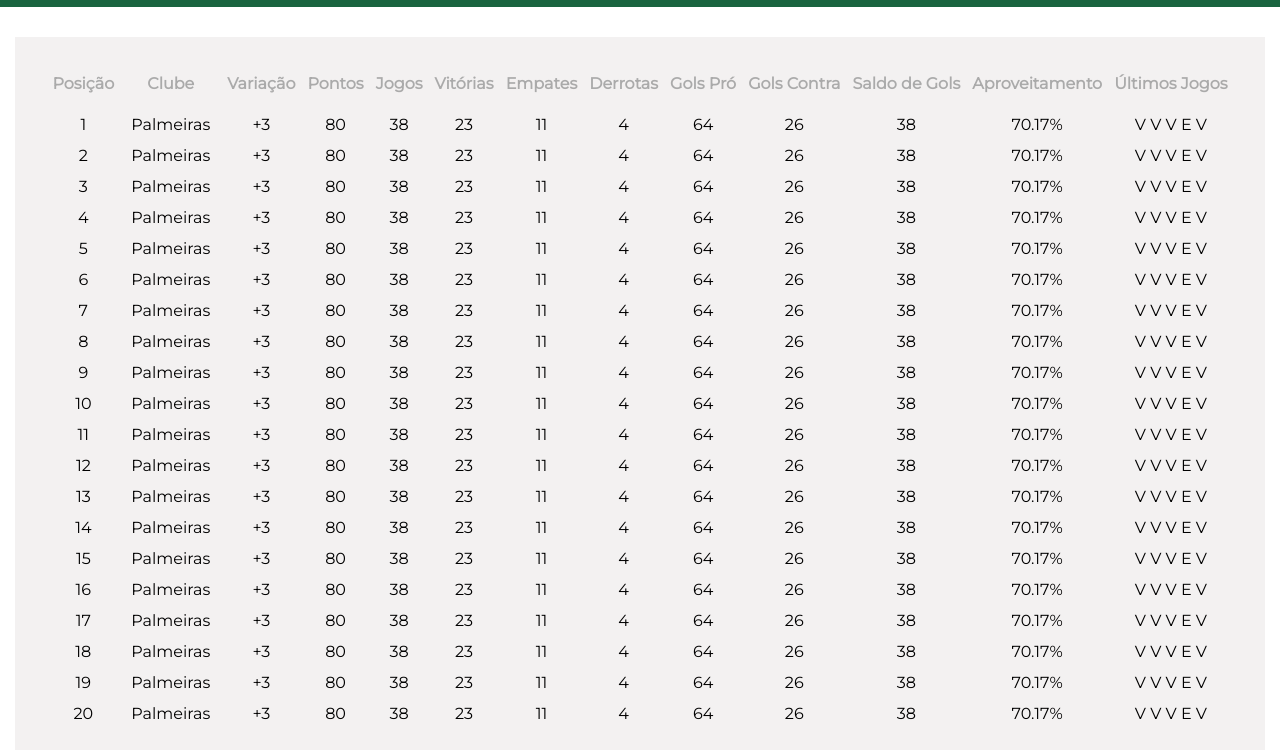
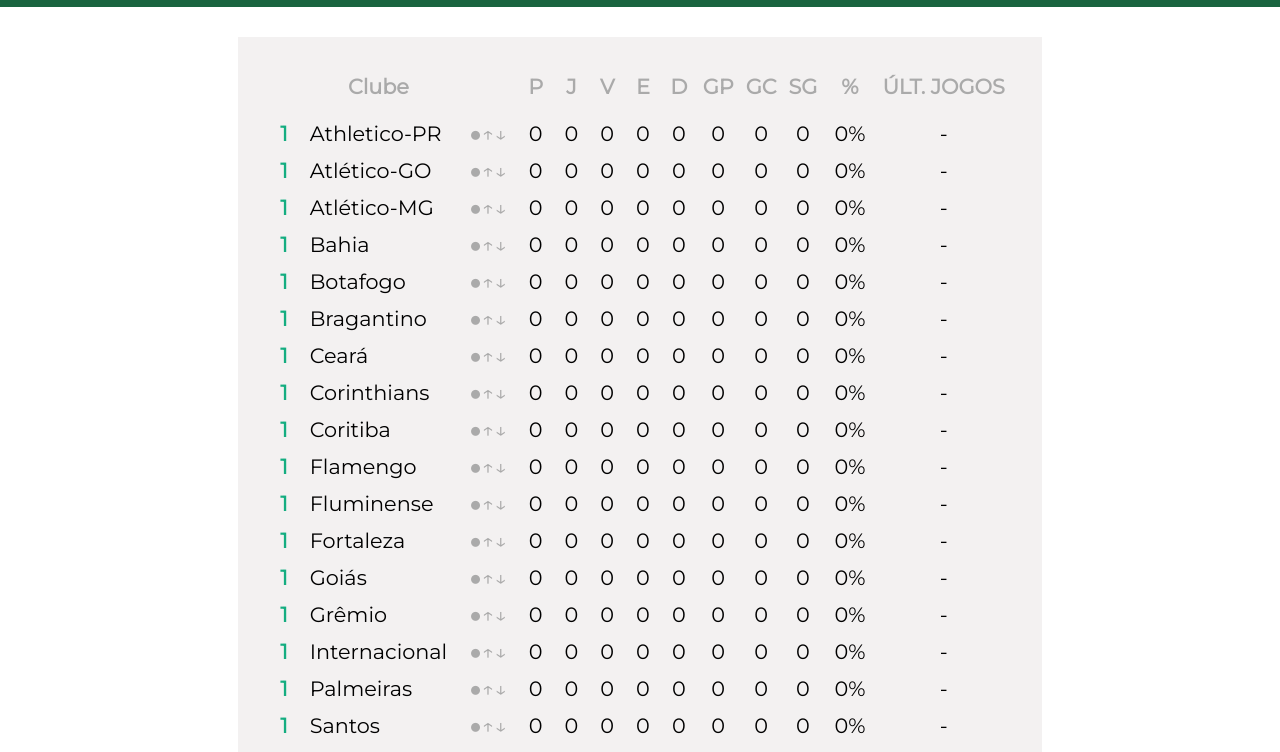
Before and after one commit to gspetillo/estatisticas-campeonatos, a plain HTML site: page index.html in a window 1280 px wide. Shown: the part 88-840 px from the top of the page. Drawn offline with Linux system fonts and the light colour scheme.

Commit message:
Formatação da tabela e definição das propriedadades visuais

```diff
--- a/css/index.css
+++ b/css/index.css
@@ -1,13 +1,14 @@
     * {
     margin: 0;
-    padding: 0;
+    padding: 0%;
 }
 
     :root {
     --main-color: #1a643f;
     --table-background-color: #f3f1f1;
     --main-text-color: #ffffff;
-    --secondary-text-color: #aaa;
+    --second-text-color: #aaa;
+    --third-text-color: #14ad80;
     --main-font: 'Montserrat'
 }
 
@@ -42,13 +43,27 @@
     font-family: var(--main-font);
     margin: 30px auto;
     padding: 20px 30px;
+    font-size: 1.3em;
     text-align: center;
     background-color: var(--table-background-color)
 }
 
-#legendas th {
-    color:var(--secondary-text-color);
+#legendas th:nth-child(n) {
+    color:var(--second-text-color);
     padding: 15px 5px;
+}
+
+tr:nth-child(n+2) td:nth-child(1){
+    color: var(--third-text-color);
+    font-weight: 700;
+}
+
+tr:nth-child(n+2) td:nth-child(2){
+    text-align: left;
+}
+
+tr:nth-child(n+2) td:nth-child(3){
+    color: var(--second-text-color)
 }
 
 tr:nth-child(n+1) td {
@@ -62,7 +77,6 @@
 
 a {
     text-decoration: none;
-    color: var(--main-text-color)
 }
 
 p {
@@ -71,3 +85,11 @@
     text-align: center;
     margin: 20px 0;
 }
+
+#linkedin{
+    color: var(--third-text-color);
+}
+
+#linkedin:hover{
+    color: var(--main-text-color)
+}
--- a/index.html
+++ b/index.html
@@ -34,326 +34,327 @@
         <img src="img/favicon/ball-stats-icon-01.png" width="75" height="75" alt="">
         <h1>Estatísticas Campeonato</h1>
     </header>
-    <table>
+    <table id="classificacao">
         <tr id="legendas">
-            <th id="posicao">#</th>
-            <th id="clube">Clube</th>
-            <th id="variacao">.</th>
-            <th id="pontos">P</th>
-            <th id="jogos">J</th>
-            <th id="vitorias">V</th>
-            <th id="empates">E</th>
-            <th id="derrotas">D</th>
-            <th id="gols-pro">GP</th>
-            <th id="gols-contra">GC</th>
-            <th id="saldo-gols">SG</th>
-            <th id="aproveitamento">%</th>
-            <th id="ult-jogos">ÚLT. JOGOS</th>
+            <th>#</th>
+            <th>Clube</th>
+            <th>~</th>
+            <th>P</th>
+            <th>J</th>
+            <th>V</th>
+            <th>E</th>
+            <th>D</th>
+            <th>GP</th>
+            <th>GC</th>
+            <th>SG</th>
+            <th>%</th>
+            <th>ÚLT. JOGOS</th>
         </tr>
         <tr>
-            <td>1</td>
-            <td>Palmeiras</td>
-            <td>+3</td>
-            <td>80</td>
-            <td>38</td>
-            <td>23</td>
-            <td>11</td>
-            <td>4</td>
-            <td>64</td>
-            <td>26</td>
-            <td>38</td>
-            <td>70.17%</td>
-            <td>V V V E V</td>
+            <td></td>
+            <td></td>
+            <td></td>
+            <td></td>
+            <td></td>
+            <td></td>
+            <td></td>
+            <td></td>
+            <td></td>
+            <td></td>
+            <td></td>
+            <td></td>
+            <td></td>
         </tr>
         <tr>
-            <td>2</td>
-            <td>Palmeiras</td>
-            <td>+3</td>
-            <td>80</td>
-            <td>38</td>
-            <td>23</td>
-            <td>11</td>
-            <td>4</td>
-            <td>64</td>
-            <td>26</td>
-            <td>38</td>
-            <td>70.17%</td>
-            <td>V V V E V</td>
+            <td></td>
+            <td></td>
+            <td></td>
+            <td></td>
+            <td></td>
+            <td></td>
+            <td></td>
+            <td></td>
+            <td></td>
+            <td></td>
+            <td></td>
+            <td></td>
+            <td></td>
         </tr>
         <tr>
-            <td>3</td>
-            <td>Palmeiras</td>
-            <td>+3</td>
-            <td>80</td>
-            <td>38</td>
-            <td>23</td>
-            <td>11</td>
-            <td>4</td>
-            <td>64</td>
-            <td>26</td>
-            <td>38</td>
-            <td>70.17%</td>
-            <td>V V V E V</td>
+            <td></td>
+            <td></td>
+            <td></td>
+            <td></td>
+            <td></td>
+            <td></td>
+            <td></td>
+            <td></td>
+            <td></td>
+            <td></td>
+            <td></td>
+            <td></td>
+            <td></td>
         </tr>
         <tr>
-            <td>4</td>
-            <td>Palmeiras</td>
-            <td>+3</td>
-            <td>80</td>
-            <td>38</td>
-            <td>23</td>
-            <td>11</td>
-            <td>4</td>
-            <td>64</td>
-            <td>26</td>
-            <td>38</td>
-            <td>70.17%</td>
-            <td>V V V E V</td>
+            <td></td>
+            <td></td>
+            <td></td>
+            <td></td>
+            <td></td>
+            <td></td>
+            <td></td>
+            <td></td>
+            <td></td>
+            <td></td>
+            <td></td>
+            <td></td>
+            <td></td>
         </tr>
         <tr>
-            <td>5</td>
-            <td>Palmeiras</td>
-            <td>+3</td>
-            <td>80</td>
-            <td>38</td>
-            <td>23</td>
-            <td>11</td>
-            <td>4</td>
-            <td>64</td>
-            <td>26</td>
-            <td>38</td>
-            <td>70.17%</td>
-            <td>V V V E V</td>
+            <td></td>
+            <td></td>
+            <td></td>
+            <td></td>
+            <td></td>
+            <td></td>
+            <td></td>
+            <td></td>
+            <td></td>
+            <td></td>
+            <td></td>
+            <td></td>
+            <td></td>
         </tr>
         <tr>
-            <td>6</td>
-            <td>Palmeiras</td>
-            <td>+3</td>
-            <td>80</td>
-            <td>38</td>
-            <td>23</td>
-            <td>11</td>
-            <td>4</td>
-            <td>64</td>
-            <td>26</td>
-            <td>38</td>
-            <td>70.17%</td>
-            <td>V V V E V</td>
+            <td></td>
+            <td></td>
+            <td></td>
+            <td></td>
+            <td></td>
+            <td></td>
+            <td></td>
+            <td></td>
+            <td></td>
+            <td></td>
+            <td></td>
+            <td></td>
+            <td></td>
         </tr>
         <tr>
-            <td>7</td>
-            <td>Palmeiras</td>
-            <td>+3</td>
-            <td>80</td>
-            <td>38</td>
-            <td>23</td>
-            <td>11</td>
-            <td>4</td>
-            <td>64</td>
-            <td>26</td>
-            <td>38</td>
-            <td>70.17%</td>
-            <td>V V V E V</td>
+            <td></td>
+            <td></td>
+            <td></td>
+            <td></td>
+            <td></td>
+            <td></td>
+            <td></td>
+            <td></td>
+            <td></td>
+            <td></td>
+            <td></td>
+            <td></td>
+            <td></td>
         </tr>
         <tr>
-            <td>8</td>
-            <td>Palmeiras</td>
-            <td>+3</td>
-            <td>80</td>
-            <td>38</td>
-            <td>23</td>
-            <td>11</td>
-            <td>4</td>
-            <td>64</td>
-            <td>26</td>
-            <td>38</td>
-            <td>70.17%</td>
-            <td>V V V E V</td>
+            <td></td>
+            <td></td>
+            <td></td>
+            <td></td>
+            <td></td>
+            <td></td>
+            <td></td>
+            <td></td>
+            <td></td>
+            <td></td>
+            <td></td>
+            <td></td>
+            <td></td>
         </tr>
         <tr>
-            <td>9</td>
-            <td>Palmeiras</td>
-            <td>+3</td>
-            <td>80</td>
-            <td>38</td>
-            <td>23</td>
-            <td>11</td>
-            <td>4</td>
-            <td>64</td>
-            <td>26</td>
-            <td>38</td>
-            <td>70.17%</td>
-            <td>V V V E V</td>
+            <td></td>
+            <td></td>
+            <td></td>
+            <td></td>
+            <td></td>
+            <td></td>
+            <td></td>
+            <td></td>
+            <td></td>
+            <td></td>
+            <td></td>
+            <td></td>
+            <td></td>
         </tr>
         <tr>
-            <td>10</td>
-            <td>Palmeiras</td>
-            <td>+3</td>
-            <td>80</td>
-            <td>38</td>
-            <td>23</td>
-            <td>11</td>
-            <td>4</td>
-            <td>64</td>
-            <td>26</td>
-            <td>38</td>
-            <td>70.17%</td>
-            <td>V V V E V</td>
+            <td></td>
+            <td></td>
+            <td></td>
+            <td></td>
+            <td></td>
+            <td></td>
+            <td></td>
+            <td></td>
+            <td></td>
+            <td></td>
+            <td></td>
+            <td></td>
+            <td></td>
         </tr>
         <tr>
-            <td>11</td>
-            <td>Palmeiras</td>
-            <td>+3</td>
-            <td>80</td>
-            <td>38</td>
-            <td>23</td>
-            <td>11</td>
-            <td>4</td>
-            <td>64</td>
-            <td>26</td>
-            <td>38</td>
-            <td>70.17%</td>
-            <td>V V V E V</td>
+            <td></td>
+            <td></td>
+            <td></td>
+            <td></td>
+            <td></td>
+            <td></td>
+            <td></td>
+            <td></td>
+            <td></td>
+            <td></td>
+            <td></td>
+            <td></td>
+            <td></td>
         </tr>
         <tr>
-            <td>12</td>
-            <td>Palmeiras</td>
-            <td>+3</td>
-            <td>80</td>
-            <td>38</td>
-            <td>23</td>
-            <td>11</td>
-            <td>4</td>
-            <td>64</td>
-            <td>26</td>
-            <td>38</td>
-            <td>70.17%</td>
-            <td>V V V E V</td>
+            <td></td>
+            <td></td>
+            <td></td>
+            <td></td>
+            <td></td>
+            <td></td>
+            <td></td>
+            <td></td>
+            <td></td>
+            <td></td>
+            <td></td>
+            <td></td>
+            <td></td>
         </tr>
         <tr>
-            <td>13</td>
-            <td>Palmeiras</td>
-            <td>+3</td>
-            <td>80</td>
-            <td>38</td>
-            <td>23</td>
-            <td>11</td>
-            <td>4</td>
-            <td>64</td>
-            <td>26</td>
-            <td>38</td>
-            <td>70.17%</td>
-            <td>V V V E V</td>
+            <td></td>
+            <td></td>
+            <td></td>
+            <td></td>
+            <td></td>
+            <td></td>
+            <td></td>
+            <td></td>
+            <td></td>
+            <td></td>
+            <td></td>
+            <td></td>
+            <td></td>
         </tr>
         <tr>
-            <td>14</td>
-            <td>Palmeiras</td>
-            <td>+3</td>
-            <td>80</td>
-            <td>38</td>
-            <td>23</td>
-            <td>11</td>
-            <td>4</td>
-            <td>64</td>
-            <td>26</td>
-            <td>38</td>
-            <td>70.17%</td>
-            <td>V V V E V</td>
+            <td></td>
+            <td></td>
+            <td></td>
+            <td></td>
+            <td></td>
+            <td></td>
+            <td></td>
+            <td></td>
+            <td></td>
+            <td></td>
+            <td></td>
+            <td></td>
+            <td></td>
         </tr>
         <tr>
-            <td>15</td>
-            <td>Palmeiras</td>
-            <td>+3</td>
-            <td>80</td>
-            <td>38</td>
-            <td>23</td>
-            <td>11</td>
-            <td>4</td>
-            <td>64</td>
-            <td>26</td>
-            <td>38</td>
-            <td>70.17%</td>
-            <td>V V V E V</td>
+            <td></td>
+            <td></td>
+            <td></td>
+            <td></td>
+            <td></td>
+            <td></td>
+            <td></td>
+            <td></td>
+            <td></td>
+            <td></td>
+            <td></td>
+            <td></td>
+            <td></td>
         </tr>
         <tr>
-            <td>16</td>
-            <td>Palmeiras</td>
-            <td>+3</td>
-            <td>80</td>
-            <td>38</td>
-            <td>23</td>
-            <td>11</td>
-            <td>4</td>
-            <td>64</td>
-            <td>26</td>
-            <td>38</td>
-            <td>70.17%</td>
-            <td>V V V E V</td>
+            <td></td>
+            <td></td>
+            <td></td>
+            <td></td>
+            <td></td>
+            <td></td>
+            <td></td>
+            <td></td>
+            <td></td>
+            <td></td>
+            <td></td>
+            <td></td>
+            <td></td>
         </tr>
         <tr>
-            <td>17</td>
-            <td>Palmeiras</td>
-            <td>+3</td>
-            <td>80</td>
-            <td>38</td>
-            <td>23</td>
-            <td>11</td>
-            <td>4</td>
-            <td>64</td>
-            <td>26</td>
-            <td>38</td>
-            <td>70.17%</td>
-            <td>V V V E V</td>
+            <td></td>
+            <td></td>
+            <td></td>
+            <td></td>
+            <td></td>
+            <td></td>
+            <td></td>
+            <td></td>
+            <td></td>
+            <td></td>
+            <td></td>
+            <td></td>
+            <td></td>
         </tr>
         <tr>
-            <td>18</td>
-            <td>Palmeiras</td>
-            <td>+3</td>
-            <td>80</td>
-            <td>38</td>
-            <td>23</td>
-            <td>11</td>
-            <td>4</td>
-            <td>64</td>
-            <td>26</td>
-            <td>38</td>
-            <td>70.17%</td>
-            <td>V V V E V</td>
+            <td></td>
+            <td></td>
+            <td></td>
+            <td></td>
+            <td></td>
+            <td></td>
+            <td></td>
+            <td></td>
+            <td></td>
+            <td></td>
+            <td></td>
+            <td></td>
+            <td></td>
         </tr>
         <tr>
-            <td>19</td>
-            <td>Palmeiras</td>
-            <td>+3</td>
-            <td>80</td>
-            <td>38</td>
-            <td>23</td>
-            <td>11</td>
-            <td>4</td>
-            <td>64</td>
-            <td>26</td>
-            <td>38</td>
-            <td>70.17%</td>
-            <td>V V V E V</td>
+            <td></td>
+            <td></td>
+            <td></td>
+            <td></td>
+            <td></td>
+            <td></td>
+            <td></td>
+            <td></td>
+            <td></td>
+            <td></td>
+            <td></td>
+            <td></td>
+            <td></td>
         </tr>
         <tr>
-            <td>20</td>
-            <td>Palmeiras</td>
-            <td>+3</td>
-            <td>80</td>
-            <td>38</td>
-            <td>23</td>
-            <td>11</td>
-            <td>4</td>
-            <td>64</td>
-            <td>26</td>
-            <td>38</td>
-            <td>70.17%</td>
-            <td>V V V E V</td>
+            <td></td>
+            <td></td>
+            <td></td>
+            <td></td>
+            <td></td>
+            <td></td>
+            <td></td>
+            <td></td>
+            <td></td>
+            <td></td>
+            <td></td>
+            <td></td>
+            <td></td>
         </tr>
+
     </table>
     <footer>
         <a href="https://www.linkedin.com/in/gabrielpetillo/" target="_blank">
-            <p>Made by: Gabriel Petillo</p>
+            <p id="linkedin">Made by: Gabriel Petillo</p>
         </a>
     </footer>
 
--- a/js/index.js
+++ b/js/index.js
@@ -1,23 +1,118 @@
+
+
+
+//variáveis
 var legendas = [
-    {codigo:"#", nome:"Posição"},
-    {codigo:"Clube", nome:"Clube"},
-    {codigo:".", nome:"Variação"},
-    {codigo:"P", nome:"Pontos"},
-    {codigo:"J", nome:"Jogos"},
-    {codigo:"V", nome:"Vitórias"},
-    {codigo:"E", nome:"Empates"},
-    {codigo:"D", nome:"Derrotas"},
-    {codigo:"GP", nome:"Gols Pró"},
-    {codigo:"GC", nome:"Gols Contra"},
-    {codigo:"SG", nome:"Saldo de Gols"},
-    {codigo:"%", nome:"Aproveitamento"},
-    {codigo:"ÚLT. JOGOS", nome:"Últimos Jogos"}
+    { codigo: "", nome: "Posição" },
+    { codigo: "Clube", nome: "Clube" },
+    { codigo: "", nome: "Variação" },
+    { codigo: "P", nome: "Pontos" },
+    { codigo: "J", nome: "Jogos" },
+    { codigo: "V", nome: "Vitórias" },
+    { codigo: "E", nome: "Empates" },
+    { codigo: "D", nome: "Derrotas" },
+    { codigo: "GP", nome: "Gols Pró" },
+    { codigo: "GC", nome: "Gols Contra" },
+    { codigo: "SG", nome: "Saldo de Gols" },
+    { codigo: "%", nome: "Aproveitamento" },
+    { codigo: "ÚLT. JOGOS", nome: "Últimos Jogos" }
 ]
 
-for(i=1;i<=legendas.length;i++){
-    var aux = document.querySelector("#legendas th:nth-child("+i+")");
-    aux.textContent = legendas[i-1].nome;
+//funções
+function setLegendas(tipo) {
+    for (i = 1; i <= legendas.length; i++) {
+        var aux = document.querySelector("#legendas th:nth-child(" + i + ")");
+        switch (tipo) {
+            case "codigo":
+                aux.textContent = legendas[i - 1].codigo;
+                break;
+            case "nome":
+                aux.textContent = legendas[i - 1].nome;
+                break;
+        }
+    }
 }
 
-//var clube = document.querySelector("#legendas th:nth-child("+2+")");
-//clube.textContent = "Uhull"
+
+class Clube {
+
+    constructor(nome) {
+        this.posicao = 1;
+        this.nome = nome;
+        this.variacao = '\u25cf'+'\u2191'+'\u2193';//"0 ↑↓";
+        this.pontos = 0;
+        this.jogos = 0;
+        this.vitorias = 0;
+        this.empates = 0;
+        this.derrotas = 0;
+        this.golsPro = 0;
+        this.golsContra = 0;
+        this.saldoGols = 0;
+        this.aproveit = 0;
+        this.ultJogos = "-";
+        this.percAproveit = this.aproveit+"%"
+    }
+
+}
+
+var nomesClubes = [
+    "Athletico-PR",
+    "Atlético-GO",
+    "Atlético-MG",
+    "Bahia",
+    "Botafogo",
+    "Bragantino",
+    "Ceará",
+    "Corinthians",
+    "Coritiba",
+    "Flamengo",
+    "Fluminense",
+    "Fortaleza",
+    "Goiás",
+    "Grêmio",
+    "Internacional",
+    "Palmeiras",
+    "Santos",
+    "São Paulo",
+    "Sport",
+    "Vasco"
+]
+
+var clubes = [];
+
+function gerarTimes(nomesClubes) {
+    for(i=0;i<nomesClubes.length;i++){
+        clubes[i] = new Clube(nomesClubes[i]);
+    }
+}
+
+
+function setClubes() {
+    for (i = 0; i < 20; i++) {
+        var aux = document.querySelector("table tr:nth-child(" + (i + 2) + ")");
+        for (j = 0; j < Object.keys(clubes[0]).length; j++) {
+            aux.querySelector("td:nth-child(1)").textContent = clubes[i].posicao;
+            aux.querySelector("td:nth-child(2)").textContent = clubes[i].nome;
+            aux.querySelector("td:nth-child(3)").textContent = clubes[i].variacao;
+            aux.querySelector("td:nth-child(4)").textContent = clubes[i].pontos;
+            aux.querySelector("td:nth-child(5)").textContent = clubes[i].jogos;
+            aux.querySelector("td:nth-child(6)").textContent = clubes[i].vitorias;
+            aux.querySelector("td:nth-child(7)").textContent = clubes[i].empates;
+            aux.querySelector("td:nth-child(8)").textContent = clubes[i].derrotas;
+            aux.querySelector("td:nth-child(9)").textContent = clubes[i].golsPro;
+            aux.querySelector("td:nth-child(10)").textContent = clubes[i].golsContra;
+            aux.querySelector("td:nth-child(11)").textContent = clubes[i].saldoGols;
+            aux.querySelector("td:nth-child(12)").textContent = clubes[i].percAproveit;
+            aux.querySelector("td:nth-child(13)").textContent = clubes[i].ultJogos;
+        }
+    }
+}
+
+//Main
+function main() {
+    setLegendas("codigo");
+    gerarTimes(nomesClubes);
+    setClubes();
+}
+
+main();
```
Also changed, not shown: js/Clube.js (added).
